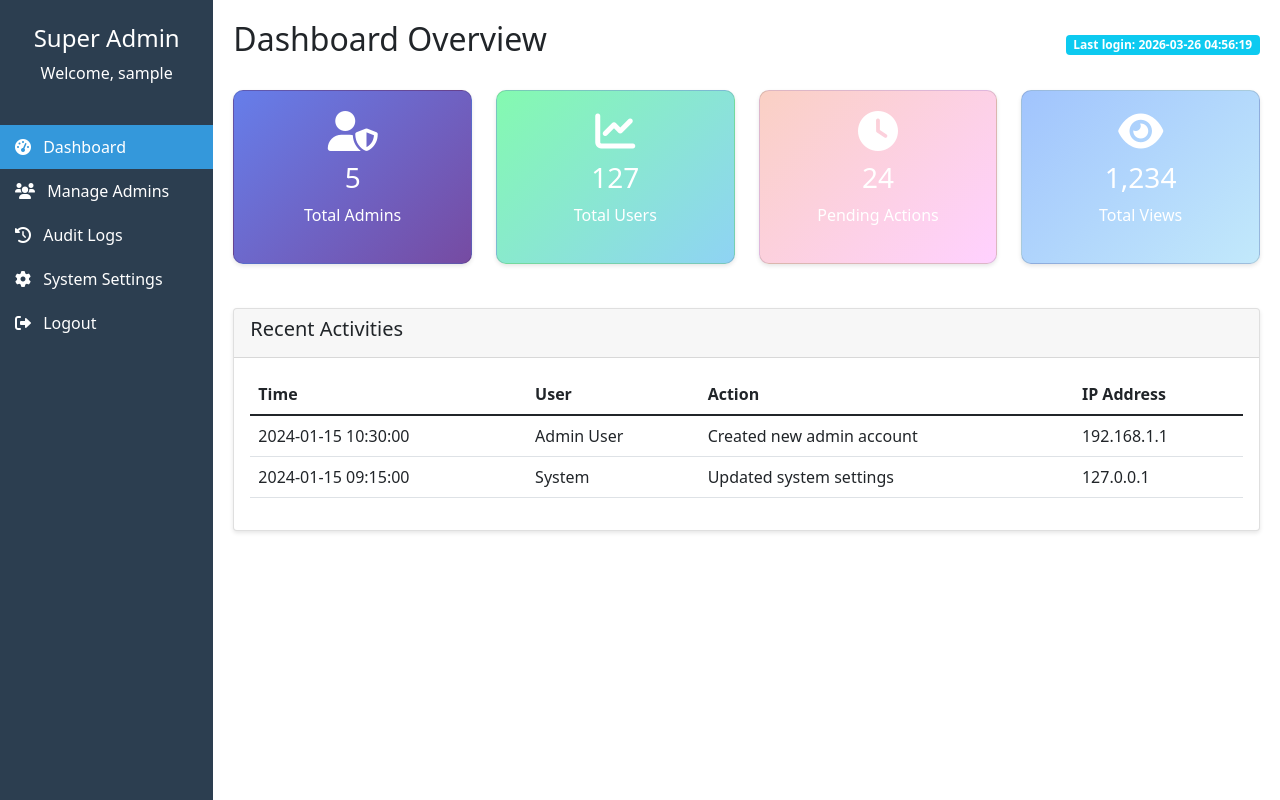
After one commit to kookyarabia06-coder/rms, a PHP site: page /superadmin/superadmin_home.php in a window 1280 px wide. The commit adds this page. Run offline with PHP 8.4, Linux system fonts and the light colour scheme; the visitor is signed in with stand-in values (Sample User, id 1).

Commit message:
SUPERADMIN

```diff
--- /dev/null
+++ b/superadmin/superadmin_home.php
@@ -0,0 +1,181 @@
+<?php
+session_start();
+
+// Check if user is logged in and is super admin
+if (!isset($_SESSION['user_role']) || $_SESSION['user_role'] !== 'superadmin') {
+    header("Location: login.php");
+    exit();
+}
+
+// Include database connection if needed
+// include 'config/db_connection.php';
+?>
+
+<!DOCTYPE html>
+<html lang="en">
+<head>
+    <meta charset="UTF-8">
+    <meta name="viewport" content="width=device-width, initial-scale=1.0">
+    <title>Super Admin Dashboard</title>
+    <link href="https://cdn.jsdelivr.net/npm/bootstrap@5.1.3/dist/css/bootstrap.min.css" rel="stylesheet">
+    <link rel="stylesheet" href="https://cdnjs.cloudflare.com/ajax/libs/font-awesome/6.0.0/css/all.min.css">
+    <style>
+        .sidebar {
+            min-height: 100vh;
+            background: #2c3e50;
+            color: white;
+        }
+        .sidebar a {
+            color: white;
+            text-decoration: none;
+            padding: 10px 15px;
+            display: block;
+            transition: 0.3s;
+        }
+        .sidebar a:hover {
+            background: #34495e;
+        }
+        .sidebar a.active {
+            background: #3498db;
+        }
+        .main-content {
+            padding: 20px;
+        }
+        .card {
+            margin-bottom: 20px;
+            box-shadow: 0 2px 4px rgba(0,0,0,0.1);
+        }
+        .stat-card {
+            text-align: center;
+            padding: 20px;
+            border-radius: 10px;
+            color: white;
+        }
+        .stat-card i {
+            font-size: 40px;
+            margin-bottom: 10px;
+        }
+        .bg-primary-gradient {
+            background: linear-gradient(135deg, #667eea 0%, #764ba2 100%);
+        }
+        .bg-success-gradient {
+            background: linear-gradient(135deg, #84fab0 0%, #8fd3f4 100%);
+        }
+        .bg-warning-gradient {
+            background: linear-gradient(135deg, #fad0c4 0%, #ffd1ff 100%);
+        }
+        .bg-info-gradient {
+            background: linear-gradient(135deg, #a1c4fd 0%, #c2e9fb 100%);
+        }
+    </style>
+</head>
+<body>
+    <div class="container-fluid">
+        <div class="row">
+            <!-- Sidebar -->
+            <div class="col-md-2 p-0 sidebar">
+                <div class="text-center py-4">
+                    <h4>Super Admin</h4>
+                    <p>Welcome, <?php echo $_SESSION['username'] ?? 'Admin'; ?></p>
+                </div>
+                <nav>
+                    <a href="superadmin_home.php" class="active">
+                        <i class="fas fa-tachometer-alt me-2"></i> Dashboard
+                    </a>
+                    <a href="admin_management.php">
+                        <i class="fas fa-users me-2"></i> Manage Admins
+                    </a>
+                    <a href="audit.php">
+                        <i class="fas fa-history me-2"></i> Audit Logs
+                    </a>
+                    <a href="system_settings.php">
+                        <i class="fas fa-cog me-2"></i> System Settings
+                    </a>
+                    <a href="logout.php">
+                        <i class="fas fa-sign-out-alt me-2"></i> Logout
+                    </a>
+                </nav>
+            </div>
+
+            <!-- Main Content -->
+            <div class="col-md-10 main-content">
+                <div class="d-flex justify-content-between align-items-center mb-4">
+                    <h2>Dashboard Overview</h2>
+                    <div>
+                        <span class="badge bg-info">Last login: <?php echo date('Y-m-d H:i:s'); ?></span>
+                    </div>
+                </div>
+
+                <!-- Statistics Cards -->
+                <div class="row">
+                    <div class="col-md-3">
+                        <div class="card stat-card bg-primary-gradient">
+                            <i class="fas fa-user-shield"></i>
+                            <h3>5</h3>
+                            <p>Total Admins</p>
+                        </div>
+                    </div>
+                    <div class="col-md-3">
+                        <div class="card stat-card bg-success-gradient">
+                            <i class="fas fa-chart-line"></i>
+                            <h3>127</h3>
+                            <p>Total Users</p>
+                        </div>
+                    </div>
+                    <div class="col-md-3">
+                        <div class="card stat-card bg-warning-gradient">
+                            <i class="fas fa-clock"></i>
+                            <h3>24</h3>
+                            <p>Pending Actions</p>
+                        </div>
+                    </div>
+                    <div class="col-md-3">
+                        <div class="card stat-card bg-info-gradient">
+                            <i class="fas fa-eye"></i>
+                            <h3>1,234</h3>
+                            <p>Total Views</p>
+                        </div>
+                    </div>
+                </div>
+
+                <!-- Recent Activity -->
+                <div class="card mt-4">
+                    <div class="card-header">
+                        <h5>Recent Activities</h5>
+                    </div>
+                    <div class="card-body">
+                        <div class="table-responsive">
+                            <table class="table table-hover">
+                                <thead>
+                                    <tr>
+                                        <th>Time</th>
+                                        <th>User</th>
+                                        <th>Action</th>
+                                        <th>IP Address</th>
+                                    </tr>
+                                </thead>
+                                <tbody>
+                                    <tr>
+                                        <td>2024-01-15 10:30:00</td>
+                                        <td>Admin User</td>
+                                        <td>Created new admin account</td>
+                                        <td>192.168.1.1</td>
+                                    </tr>
+                                    <tr>
+                                        <td>2024-01-15 09:15:00</td>
+                                        <td>System</td>
+                                        <td>Updated system settings</td>
+                                        <td>127.0.0.1</td>
+                                    </tr>
+                                </tbody>
+                            </table>
+                        </div>
+                    </div>
+                </div>
+            </div>
+        </div>
+    </div>
+
+    <script src="https://cdn.jsdelivr.net/npm/bootstrap@5.1.3/dist/js/bootstrap.bundle.min.js"></script>
+</body>
+</html>
```
Also changed, not shown: auth/login.php (+11 -7 lines).
